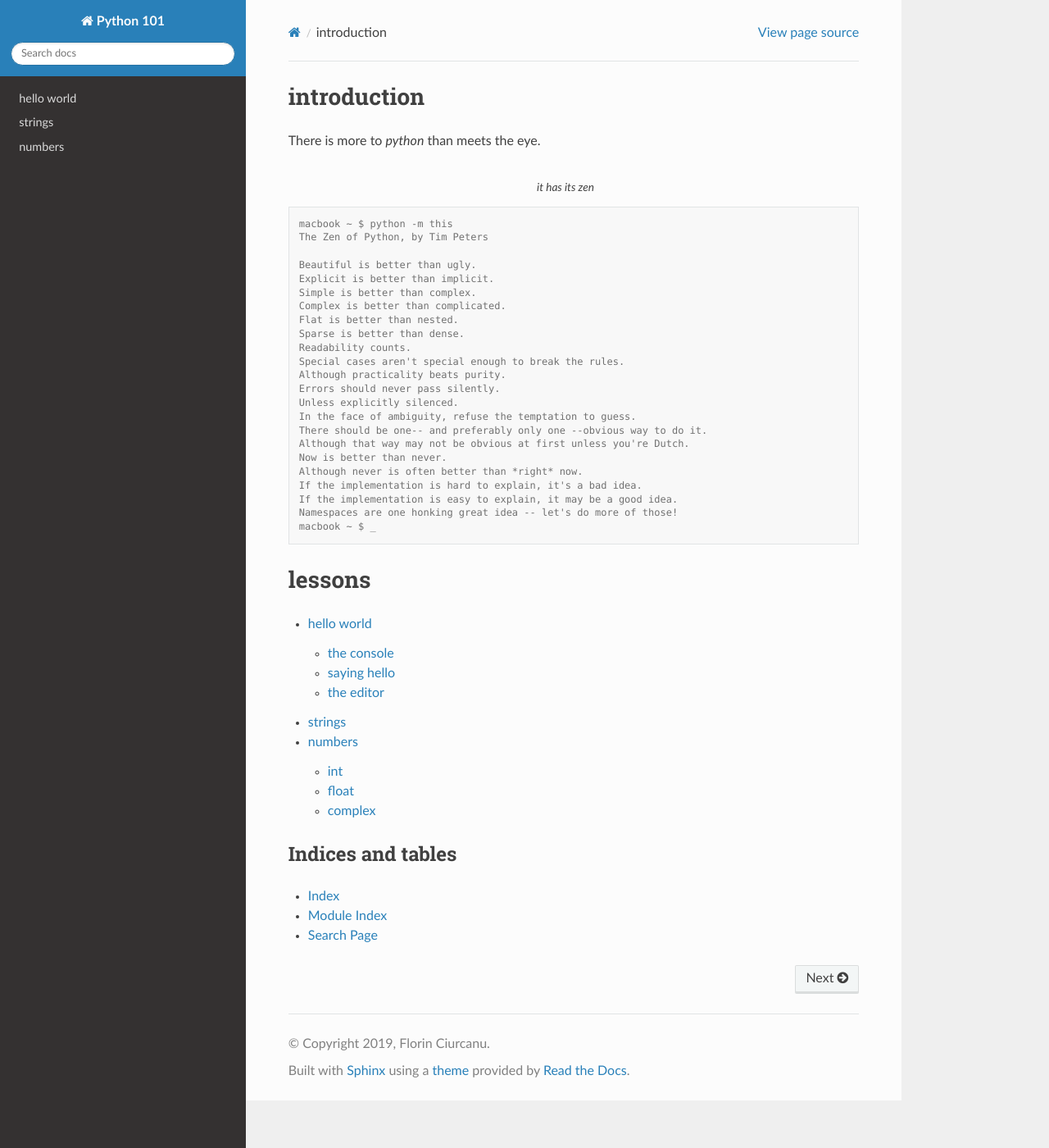
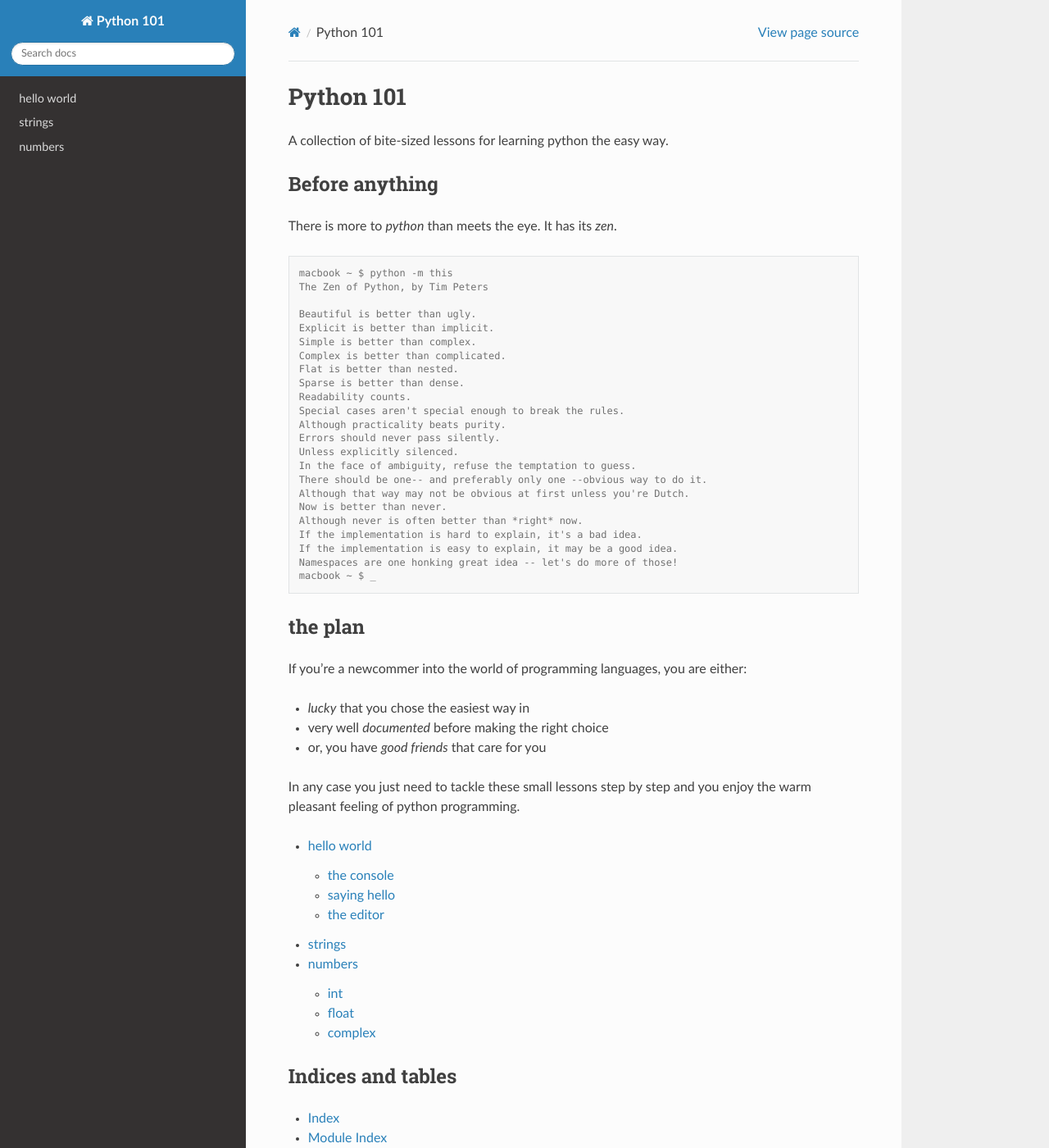
Before and after one commit to kopsha/python-1o1, a Sphinx documentation site: the page built from docs/source/index.rst, in a window 1280 px wide and 1400 px high. Shown: the whole window at 82% size. Built offline with Sphinx 7.4.7 and the Read the Docs theme 2.0.0, drawn with Linux system fonts in a browser that asks for light colours.

Commit message:
index beautify

```diff
--- a/docs/source/index.rst
+++ b/docs/source/index.rst
@@ -1,15 +1,16 @@
-.. Python 101 documentation master file, created by
-   sphinx-quickstart on Thu May 30 18:54:14 2019.
-   You can adapt this file completely to your liking, but it should at least
-   contain the root `toctree` directive.
+Python 101
+##########
 
-introduction
-############
 
-There is more to *python* than meets the eye.
+A collection of bite-sized lessons for learning python the easy way.
+
+
+Before anything
+***************
+
+There is more to *python* than meets the eye. It has its *zen*.
 
 .. code-block:: console
-    :caption: it has its zen
 
     macbook ~ $ python -m this
     The Zen of Python, by Tim Peters
@@ -37,8 +38,18 @@ There is more to *python* than meets the eye.
 
 
 
-lessons
-#######
+the plan
+********
+
+If you're a newcommer into the world of programming languages, you are either:
+
+* *lucky* that you chose the easiest way in
+* very well *documented* before making the right choice
+* or, you have *good friends* that care for you
+
+In any case you just need to tackle these small lessons step by step and you enjoy the warm pleasant feeling of python programming.
+
+
 
 .. toctree::
    :maxdepth: 2
@@ -56,7 +67,7 @@ lessons
 
 
 Indices and tables
-^^^^^^^^^^^^^^^^^^
+******************
 
 * :ref:`genindex`
 * :ref:`modindex`
--- a/docs/source/strings.rst
+++ b/docs/source/strings.rst
@@ -2,3 +2,5 @@ strings
 #######
 
 ToDO: fill this chapter mo-fo.
+
+Create strings in python using single quotes ``'``, double quotes ``"`` or triple quotes ``"""``
```
